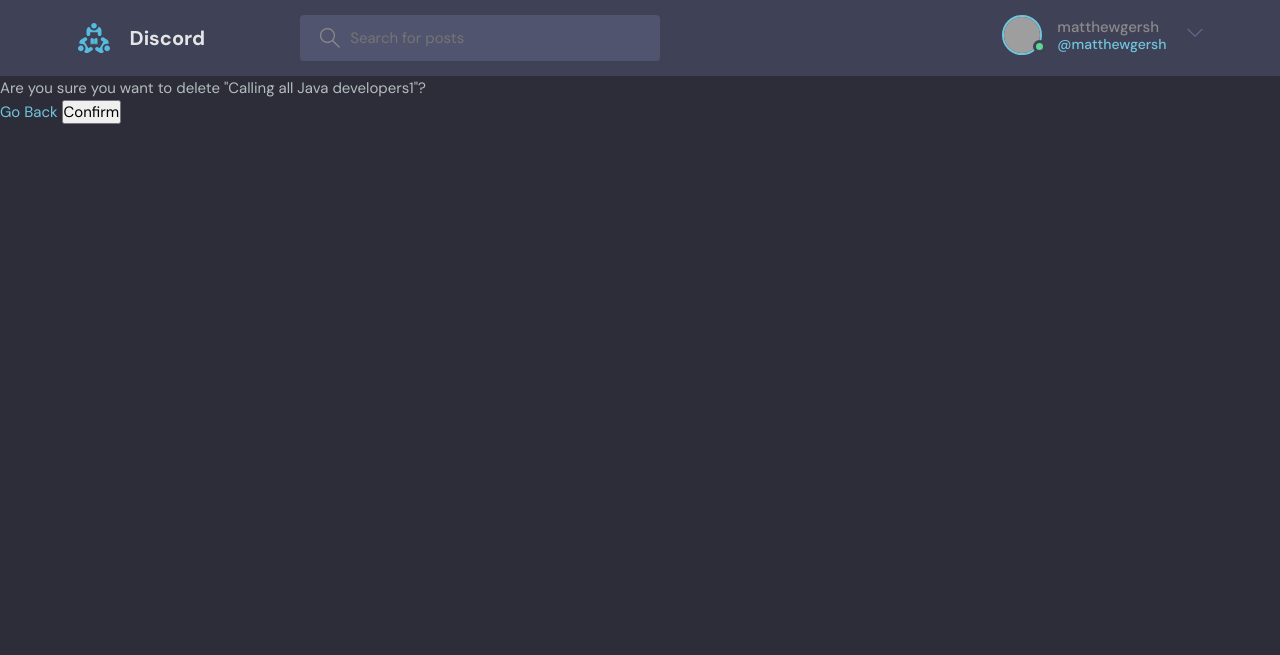
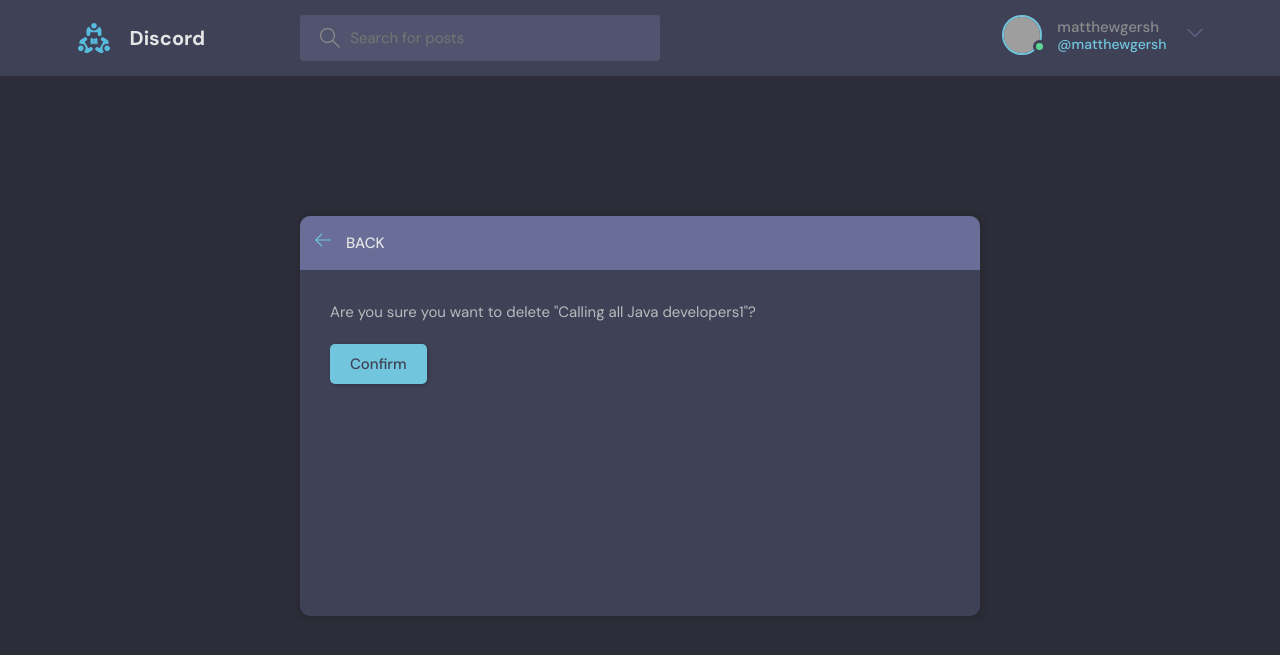
Before and after one commit to mattygersh21/python-django-discord, a Django app: page /delete-room/9/ in a window 1280 px wide. Shown: the top 655 px of the page. Run offline with Django 4.2, Linux system fonts and the light colour scheme; a user stored in the database is signed in; data comes from the database, SQL or seed files in the repository; both versions use the stored data as it was after the commit; grey boxes are pictures that could not be loaded.

Commit message:
* Continued frontend theme installation. * Renamed delete.html to delete_old.html. * Included theme delete.html file in the templates/base folder. * Wired up room and message deletion. * Used dynamic object to display object to be deleted. * Used relative return link for back button in delete.html template.

```diff
--- a/discord/base/templates/base/delete.html
+++ b/discord/base/templates/base/delete.html
@@ -1,13 +1,37 @@
 {% extends 'main.html' %}
 
 {% block content %}
+<main class="delete-item layout">
+    <div class="container">
+        <div class="layout__box">
+            <div class="layout__boxHeader">
+                <div class="layout__boxTitle">
+                    <a href="{{request.META.HTTP_REFERER}}">
+                        <svg version="1.1" xmlns="http://www.w3.org/2000/svg" width="32" height="32"
+                            viewBox="0 0 32 32">
+                            <title>arrow-left</title>
+                            <path
+                                d="M13.723 2.286l-13.723 13.714 13.719 13.714 1.616-1.611-10.96-10.96h27.625v-2.286h-27.625l10.965-10.965-1.616-1.607z">
+                            </path>
+                        </svg>
+                    </a>
+                    <h3>Back</h3>
+                </div>
+            </div>
+            <div class="layout__body">
+                <form class="form" method="POST" action="">
+                    {% csrf_token %}
+                    <div class="form__group">
+                        <p>Are you sure you want to delete "{{obj}}"?</p>
+                    </div>
 
-<form method="POST" action="">
-  {% csrf_token %}
-  <p>Are you sure you want to delete "{{obj}}"?</p>
+                    <div class="for__group">
+                        <input class="btn btn--main" type="submit" value="Confirm" />
+                    </div>
 
-  <a href="{{request.META.HTTP_REFERER}}">Go Back</a>
-  <input type="submit" value="Confirm" />
-</form>
-
+                </form>
+            </div>
+        </div>
+    </div>
+</main>
 {% endblock content %}
```
Also changed, not shown: discord/base/templates/base/delete_old.html (added, +13 -0 lines), discord/db.sqlite3.
